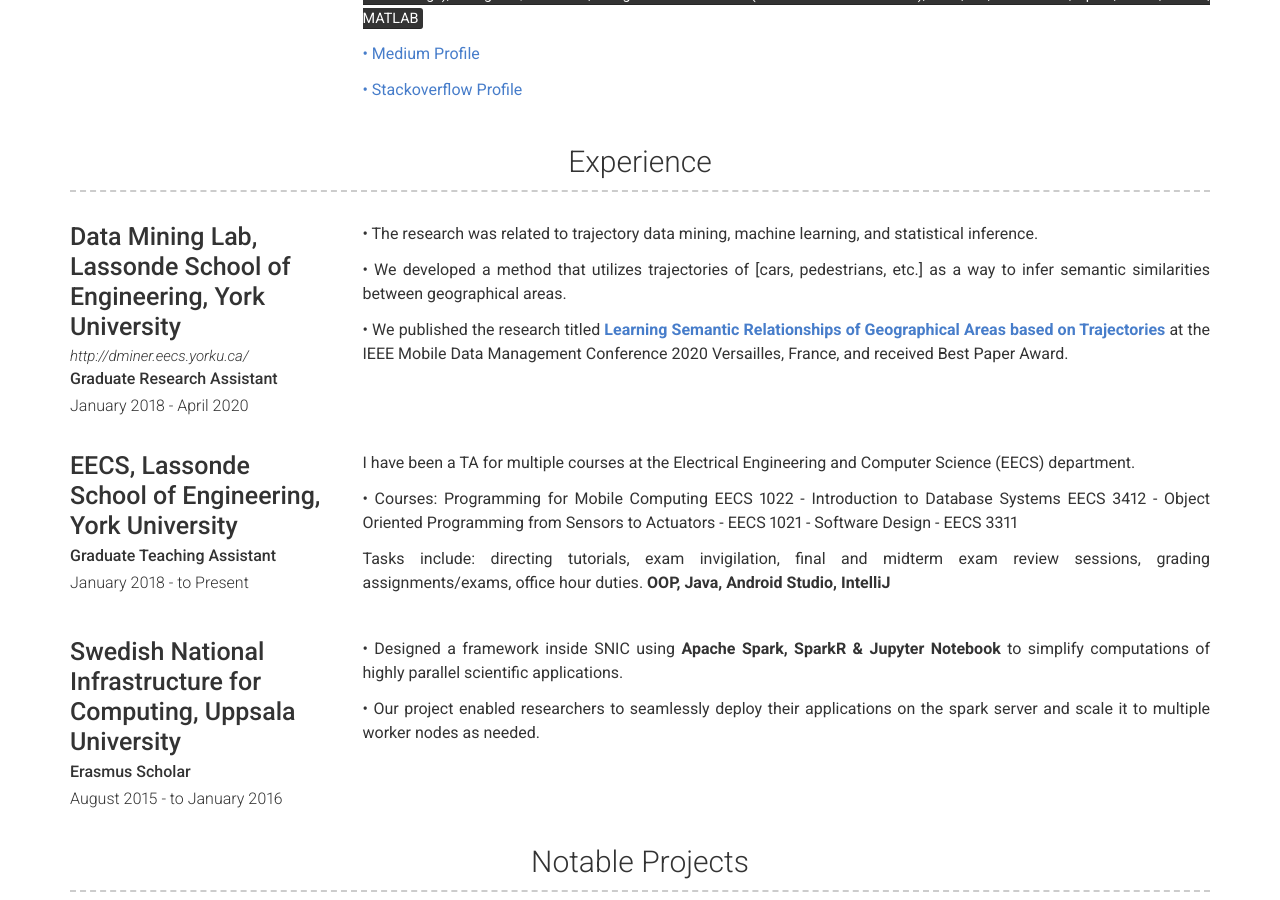
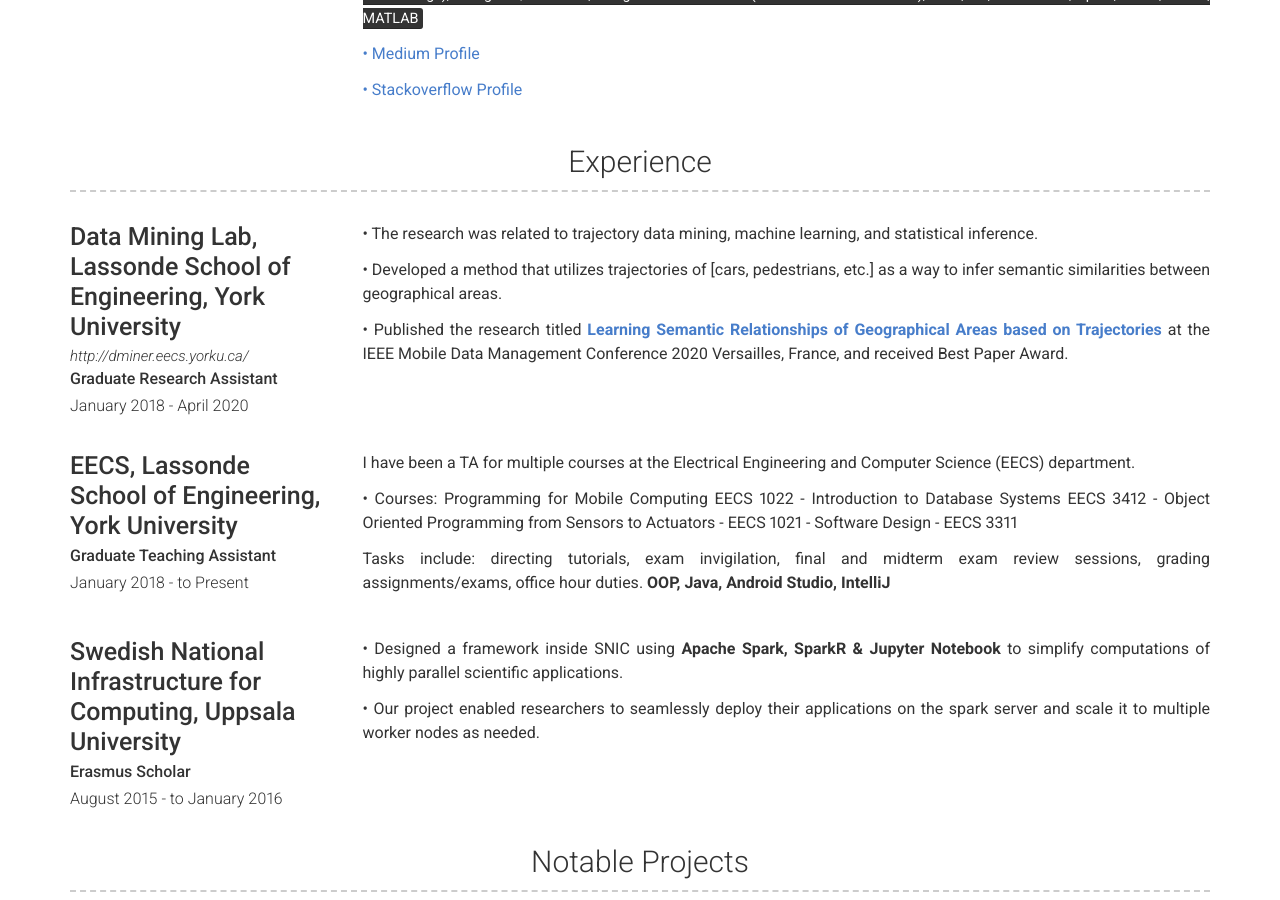
Before and after one commit to saimmehmood/saimmehmood.github.io, a Jekyll site: the page built from index.md, in a window 1280 px wide and 900 px high, scrolled down 620 px. Built offline with Jekyll 4.4.1, drawn with Linux system fonts in a browser that asks for light colours; nearby versions of some CDN libraries.

```diff
--- a/_data/experience.yml
+++ b/_data/experience.yml
@@ -8,9 +8,9 @@
   description: | # this will include new lines to allow paragraphs
     •	The research was related to trajectory data mining, machine learning, and statistical inference.
 
-    •	We developed a method that utilizes trajectories of [cars, pedestrians, etc.] as a way to infer semantic similarities between geographical areas.
+    •	Developed a method that utilizes trajectories of [cars, pedestrians, etc.] as a way to infer semantic similarities between geographical areas.
 
-    •	We published the research titled [**Learning Semantic Relationships of Geographical Areas based on Trajectories**](https://ieeexplore.ieee.org/document/9162305)
+    •	Published the research titled [**Learning Semantic Relationships of Geographical Areas based on Trajectories**](https://ieeexplore.ieee.org/document/9162305)
     at the IEEE Mobile Data Management Conference 2020 Versailles, France, and received Best Paper Award.
 
 - layout: left
```
